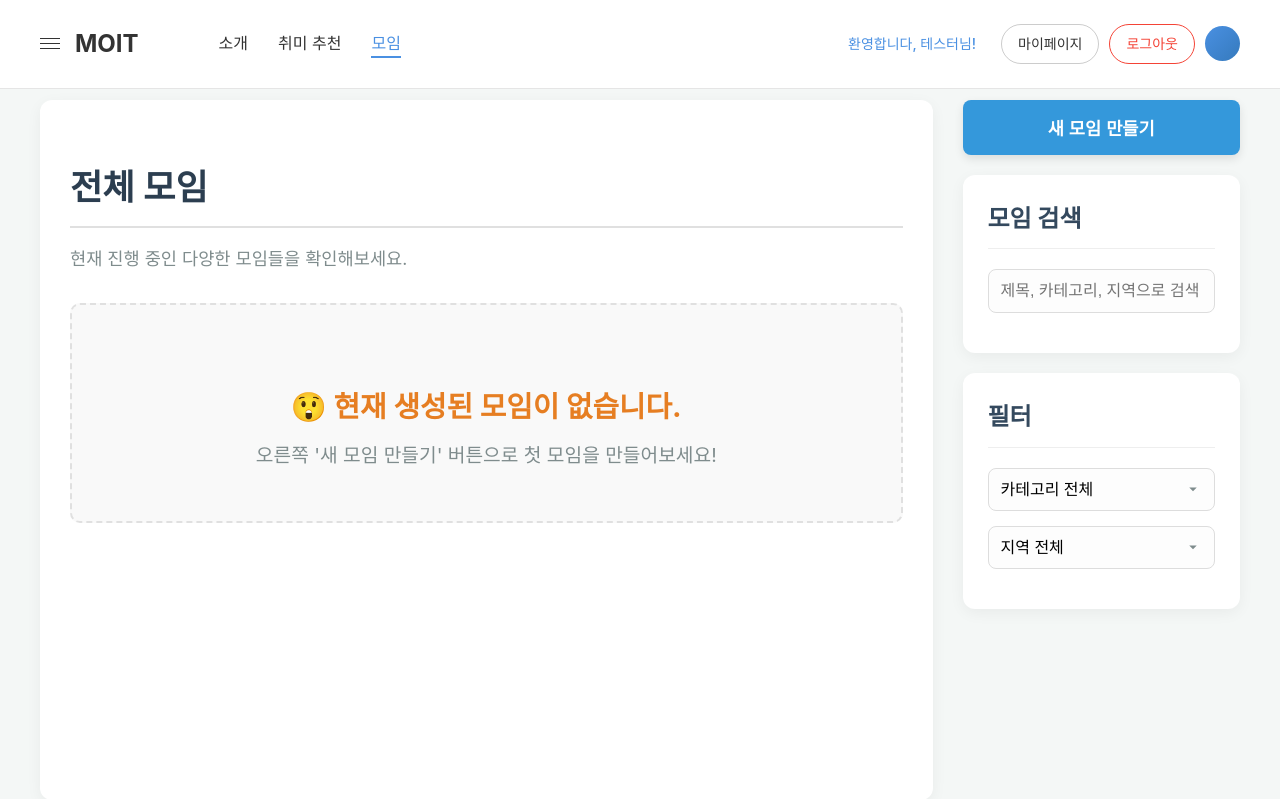
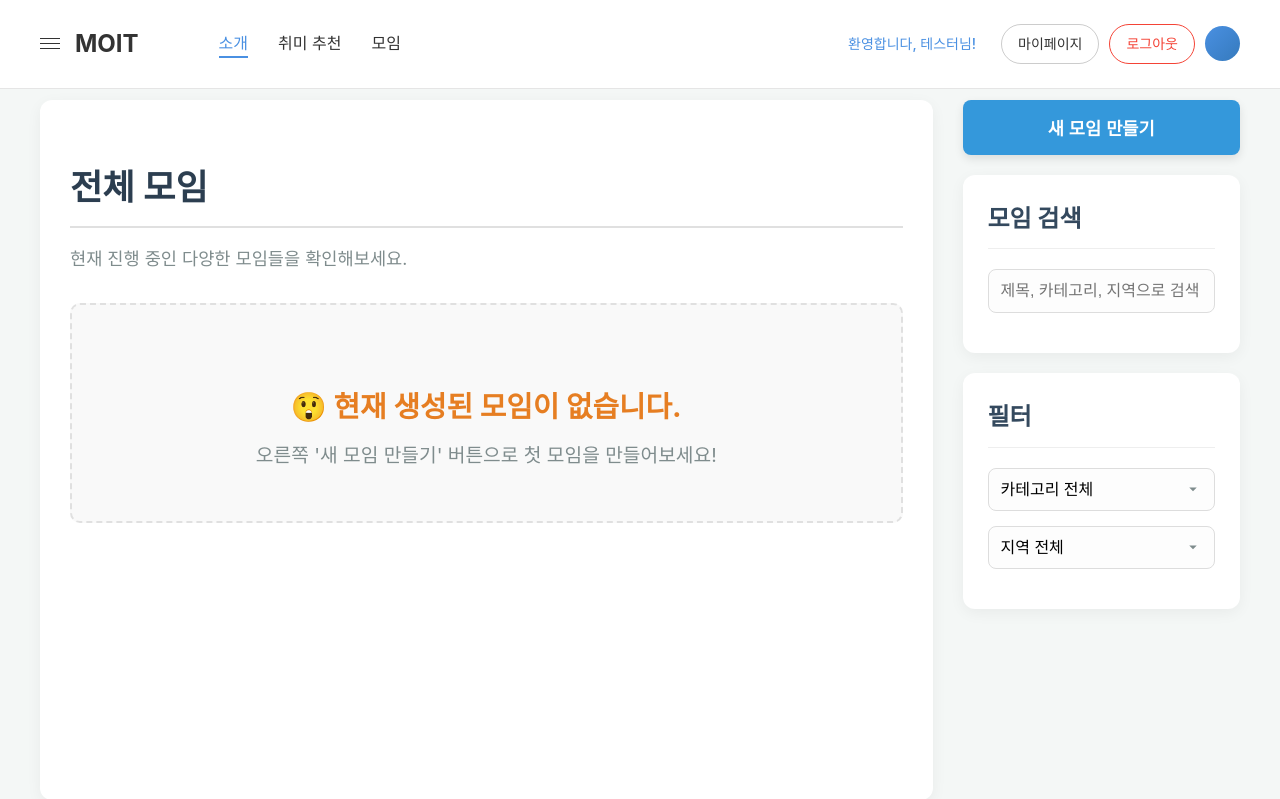
Before and after one commit to wonjun4149/moit, a PHP site: page /php/meeting.php in a window 1280 px wide. Shown: the top 799 px of the page. Run offline with PHP 8.4, Linux system fonts and the light colour scheme; a user stored in the database is signed in; data comes from the database, SQL or seed files in the repository; data that the repository does not hold is empty.

Commit message:
meeting_navbar 수정

```diff
--- a/php/meeting.php
+++ b/php/meeting.php
@@ -43,22 +43,31 @@ try {
     <link href="https://fonts.googleapis.com/css2?family=Noto+Sans+KR:wght@400;700&display=swap" rel="stylesheet">
 </head>
 <body>
-    <nav class="navbar">
+   <nav class="navbar">
         <div class="nav-container">
             <div class="nav-left">
-                <div class="hamburger"><span></span><span></span><span></span></div>
+                <div class="hamburger">
+                    <span></span>
+                    <span></span>
+                    <span></span>
+                </div>
                 <div class="logo"><a href="../index.php">MOIT</a></div>
                 <ul class="nav-menu">
-                    <li><a href="introduction.php">소개</a></li>
+                    <li><a href="introduction.php" class="active">소개</a></li>
                     <li><a href="hobby_recommendation.php">취미 추천</a></li>
-                    <li><a href="meeting.php" class="active">모임</a></li>
+                    <li><a href="meeting.php">모임</a></li>
                 </ul>
             </div>
-           <div class="nav-right">
-                <span class="welcome-msg">환영합니다, <?php echo htmlspecialchars($_SESSION['user_nickname']); ?>님!</span>
-                <a href="mypage.php" class="nav-btn">마이페이지</a>
-                <a href="logout.php" class="nav-btn logout-btn">로그아웃</a>
-                <button class="profile-btn"></button>
+            <div class="nav-right">
+                <?php if (isLoggedIn()): ?>
+                    <span class="welcome-msg">환영합니다, <?php echo htmlspecialchars($_SESSION['user_nickname']); ?>님!</span>
+                    <a href="mypage.php" class="nav-btn">마이페이지</a> <a href="logout.php" class="nav-btn logout-btn">로그아웃</a>
+                    <button class="profile-btn"></button>
+                <?php else: ?>
+                    <a href="login.php" class="nav-btn">로그인</a>
+                    <a href="register.php" class="nav-btn">회원가입</a>
+                    <button class="profile-btn"></button>
+                <?php endif; ?>
             </div>
         </div>
     </nav>
```
